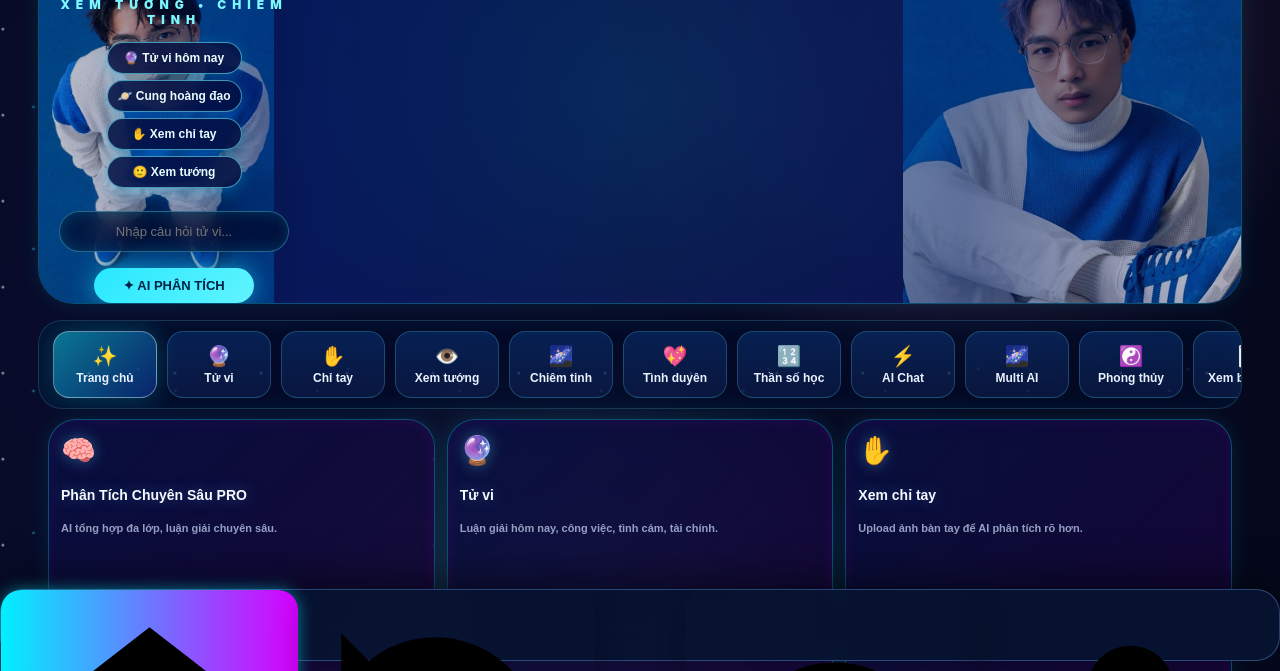
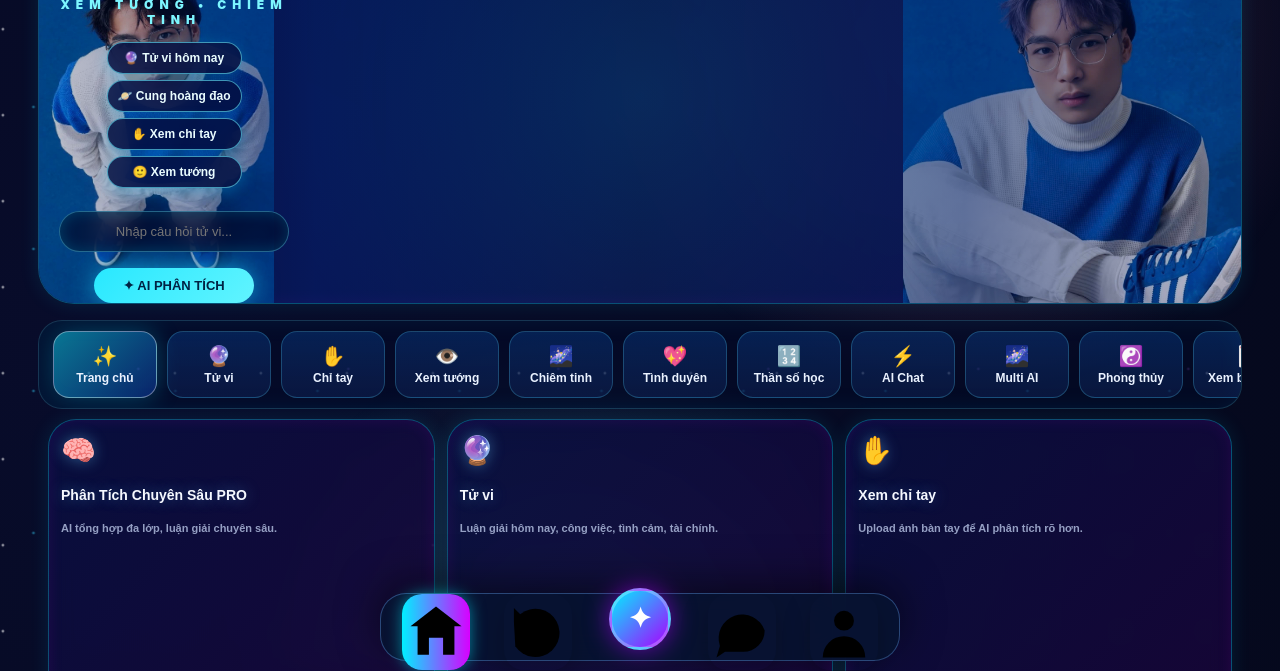
Before and after one commit to sybinh200996/tuvi, a website: page public/mobile.html in a window 1280 px wide. Shown: the part 129-800 px from the top of the page. Drawn offline with nearby package versions, Linux system fonts and the light colour scheme; no server answers.

Commit message:
fix(ui): change header buttons to green and center bottom magic button perfectly

```diff
--- a/public/mobile-style.css
+++ b/public/mobile-style.css
@@ -471,33 +471,50 @@ html, body {
 }
 
 /* --- CLEAN BOTTOM NAV --- */
-.bottom-nav { position: fixed !important; z-index: 200 !important; left: 0px !important; right: 0px !important; border-radius: 24px 24px 0 0 !important; border-left: none !important; border-right: none !important; border-bottom: none !important;
-  bottom: 10px !important;
-  height: 72px !important;
+.bottom-nav {
+  position: fixed !important;
+  z-index: 200 !important;
+  left: 10px !important;
+  right: 10px !important;
+  max-width: 520px !important;
+  margin: 0 auto !important;
+  bottom: calc(10px + env(safe-area-inset-bottom, 0px)) !important;
+  height: 68px !important;
   border: 1px solid rgba(107, 173, 255, 0.35) !important;
-  border-radius: 24px !important;
+  border-radius: 26px !important;
   background: rgba(8, 20, 49, 0.95) !important;
   backdrop-filter: blur(20px) !important;
+  -webkit-backdrop-filter: blur(20px) !important;
   display: grid !important;
-  grid-template-columns: 1fr 1fr 90px 1fr 1fr !important;
+  grid-template-columns: repeat(5, minmax(0, 1fr)) !important;
   align-items: center !important;
+  justify-items: center !important;
   box-shadow: 0 -10px 40px rgba(0, 0, 0, 0.5) !important;
-  padding: 0 !important;
+  padding: 0 4px !important;
   overflow: visible !important;
+  box-sizing: border-box !important;
 }
 
 .bottom-nav button {
+  width: 100% !important;
+  max-width: 68px !important;
+  height: 100% !important;
+  margin: 0 auto !important;
   border: 0 !important;
   background: transparent !important;
   color: white !important;
-  font-size: 21px !important;
+  font-size: 20px !important;
   font-weight: 800 !important;
   display: flex !important;
   flex-direction: column !important;
   align-items: center !important;
-
-  gap: 4px !important;
-  padding: 0 !important;
+  justify-content: center !important;
+  justify-self: center !important;
+  align-self: center !important;
+  text-align: center !important;
+  gap: 3px !important;
+  padding: 4px 0 !important;
+  box-sizing: border-box !important;
 }
 
 .bottom-nav button.active {
@@ -508,22 +525,34 @@ html, body {
 .bottom-nav button span {
   font-size: 10px !important;
   font-weight: normal !important;
-}
-
-.bottom-nav .magic {
-  width: 70px !important;
-  height: 70px !important;
-  margin-top: -30px !important;
+  line-height: 1.1 !important;
+}
+
+.bottom-nav .magic,
+.bottom-nav button.magic {
+  width: 62px !important;
+  height: 62px !important;
+  min-width: 62px !important;
+  min-height: 62px !important;
+  max-width: 62px !important;
+  max-height: 62px !important;
+  margin: -26px auto 0 auto !important;
   background: linear-gradient(135deg, #00f0ff, #aa00ff) !important;
   border-radius: 50% !important;
   color: white !important;
-  font-size: 32px !important;
+  font-size: 28px !important;
   box-shadow: 0 0 25px rgba(170, 0, 255, 0.6) !important;
-  border: 3px solid rgba(255, 255, 255, 0.2) !important;
+  border: 3px solid rgba(255, 255, 255, 0.25) !important;
   display: flex !important;
+  flex-direction: row !important;
   align-items: center !important;
-
+  justify-content: center !important;
   justify-self: center !important;
+  align-self: center !important;
+  text-align: center !important;
+  line-height: 1 !important;
+  padding: 0 !important;
+  box-sizing: border-box !important;
 }
 
 /* --- FIX HERO ACTIONS (VERTICAL STACK) --- */
@@ -1140,11 +1169,11 @@ html, body {
   .chat-head .chat-icon-btn {
     flex: 1 1 0 !important;
     min-width: 0 !important;
-    background: rgba(255, 255, 255, 0.08) !important;
-    border: 1px solid rgba(255, 255, 255, 0.16) !important;
+    background: rgba(34, 197, 94, 0.08) !important;
+    border: 1px solid rgba(74, 222, 128, 0.28) !important;
     border-radius: 999px !important;
     font-size: 12.5px !important;
-    color: #e2d9fc !important;
+    color: #4ade80 !important;
     padding: 7px 2px !important;
     margin: 0 !important;
     cursor: pointer !important;
@@ -1159,9 +1188,9 @@ html, body {
   }
   .chat-icon-btn:hover, .chat-icon-btn:active, .chat-icon-btn.active,
   .chat-head .chat-icon-btn:hover, .chat-head .chat-icon-btn:active, .chat-head .chat-icon-btn.active {
-    background: rgba(255, 215, 0, 0.22) !important;
-    border-color: rgba(255, 215, 0, 0.45) !important;
-    color: #ffd700 !important;
+    background: rgba(74, 222, 128, 0.22) !important;
+    border-color: rgba(74, 222, 128, 0.6) !important;
+    color: #4ade80 !important;
   }
 
   .chat-mobile-options-tray {
@@ -1760,11 +1789,11 @@ html, body {
 .chat-head .chat-icon-btn {
   flex: 1 1 0 !important;
   min-width: 0 !important;
-  background: rgba(255, 255, 255, 0.08) !important;
-  border: 1px solid rgba(255, 255, 255, 0.16) !important;
+  background: rgba(34, 197, 94, 0.08) !important;
+  border: 1px solid rgba(74, 222, 128, 0.28) !important;
   border-radius: 999px !important;
   font-size: 12.5px !important;
-  color: #e2d9fc !important;
+  color: #4ade80 !important;
   padding: 7px 2px !important;
   margin: 0 !important;
   cursor: pointer;
@@ -1779,9 +1808,9 @@ html, body {
 }
 .chat-icon-btn:hover, .chat-icon-btn:active, .chat-icon-btn.active,
 .chat-head .chat-icon-btn:hover, .chat-head .chat-icon-btn:active, .chat-head .chat-icon-btn.active {
-  background: rgba(255, 215, 0, 0.22) !important;
-  border-color: rgba(255, 215, 0, 0.45) !important;
-  color: #ffd700 !important;
+  background: rgba(74, 222, 128, 0.22) !important;
+  border-color: rgba(74, 222, 128, 0.6) !important;
+  color: #4ade80 !important;
 }
 
 /* Bỏ khung ở các tab theo yêu cầu */
--- a/public/mobile.html
+++ b/public/mobile.html
@@ -14,7 +14,7 @@
   <meta http-equiv="Expires" content="0" />
   <link rel="manifest" href="manifest.webmanifest" />
   <link rel="icon" href="assets/icon.svg" />
-  <link rel="stylesheet" href="mobile-style.css?v=1791885000" />
+  <link rel="stylesheet" href="mobile-style.css?v=1791886000" />
   <title>Đặng Năm Mystic Mobile</title>
 
     <script src="https://cdn.jsdelivr.net/npm/marked/marked.min.js"></script>
@@ -25,7 +25,7 @@
   <div id="root"></div>
   <script crossorigin src="https://unpkg.com/react@18/umd/react.production.min.js"></script>
   <script crossorigin src="https://unpkg.com/react-dom@18/umd/react-dom.production.min.js"></script>
-  <script src="mystic-engine.js"></script><script src="mobile-app.compiled.js?v=1791885000"></script>
+  <script src="mystic-engine.js"></script><script src="mobile-app.compiled.js?v=1791886000"></script>
 <script>/* NAM45 mobile back desktop */ window.SYNAM_DESKTOP_URL="index.html?desktop=1";</script>
 </body>
 </html>
--- a/public/style.css
+++ b/public/style.css
@@ -1961,16 +1961,45 @@ button:active, .tab-card:active, .feature-card:active, .quick-row button:active
 .drawer-item small { color: #888; font-size: 11px; }
 
 .chat-icon-btn {
-  background: transparent !important;
-  border: 1px solid rgba(255, 255, 255, 0.15) !important;
+  background: rgba(34, 197, 94, 0.08) !important;
+  border: 1px solid rgba(74, 222, 128, 0.28) !important;
   border-radius: 6px !important;
   font-size: 11px !important;
   padding: 5px 10px !important;
-  color: rgba(255, 255, 255, 0.8) !important;
+  color: #4ade80 !important;
   cursor: pointer;
   white-space: nowrap;
 }
-.chat-icon-btn:hover { background: rgba(255, 255, 255, 0.1) !important; color: #fff !important; }
+.chat-icon-btn:hover {
+  background: rgba(74, 222, 128, 0.2) !important;
+  color: #4ade80 !important;
+  border-color: rgba(74, 222, 128, 0.6) !important;
+}
+
+/* Ensure bottom-nav and magic center button are always centered */
+.bottom-nav {
+  display: grid !important;
+  grid-template-columns: repeat(5, minmax(0, 1fr)) !important;
+  align-items: center !important;
+  justify-items: center !important;
+}
+.bottom-nav button {
+  justify-self: center !important;
+  align-self: center !important;
+}
+.bottom-nav .magic,
+.bottom-nav button.magic {
+  display: flex !important;
+  flex-direction: row !important;
+  align-items: center !important;
+  justify-content: center !important;
+  justify-self: center !important;
+  align-self: center !important;
+  text-align: center !important;
+  line-height: 1 !important;
+  padding: 0 !important;
+  margin: -24px auto 0 auto !important;
+}
 
 @media (min-width: 768px) {
   .top-actions .live-clock {
```
Also changed, not shown: public/index.html (+1 -1 lines).
